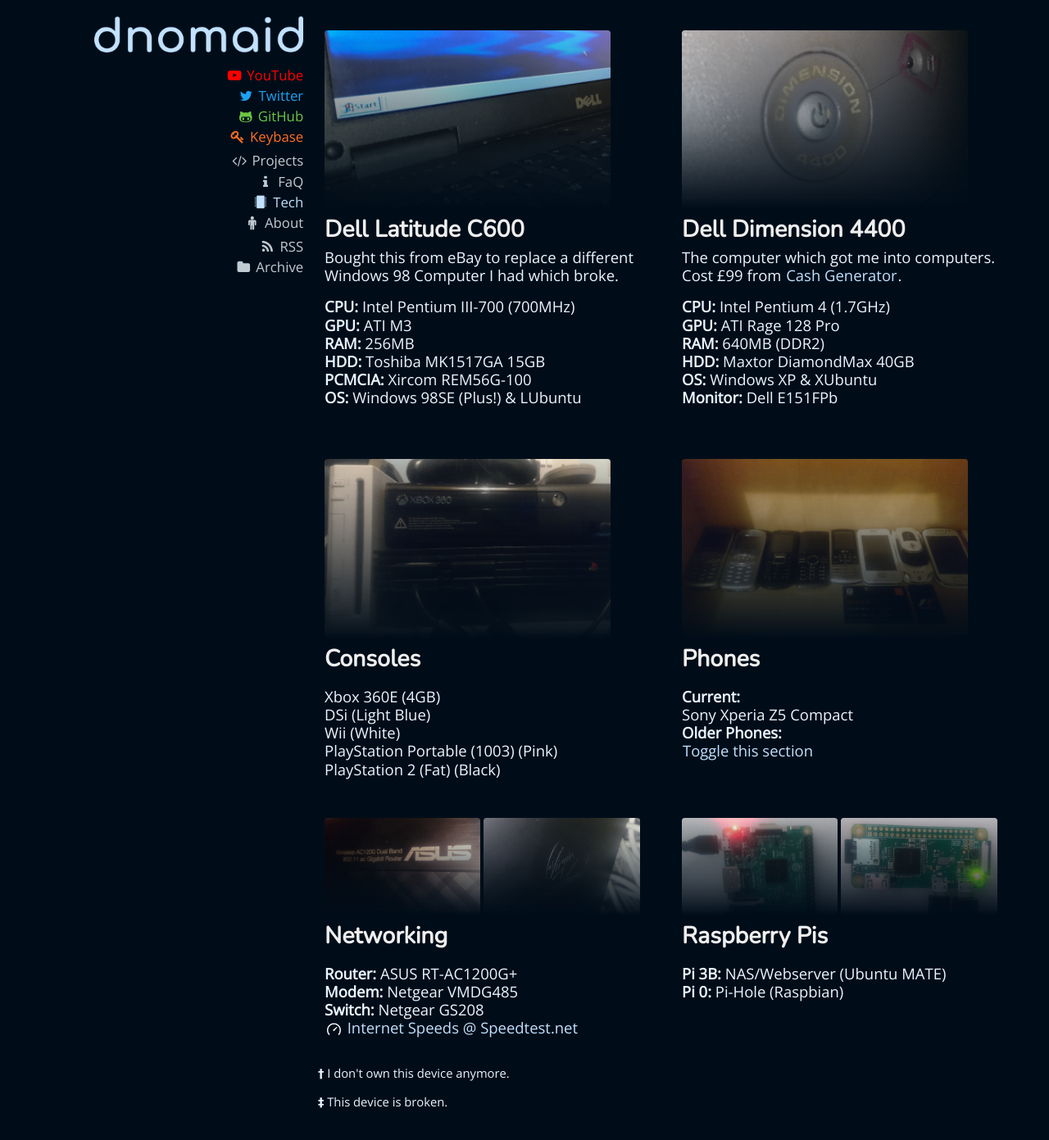
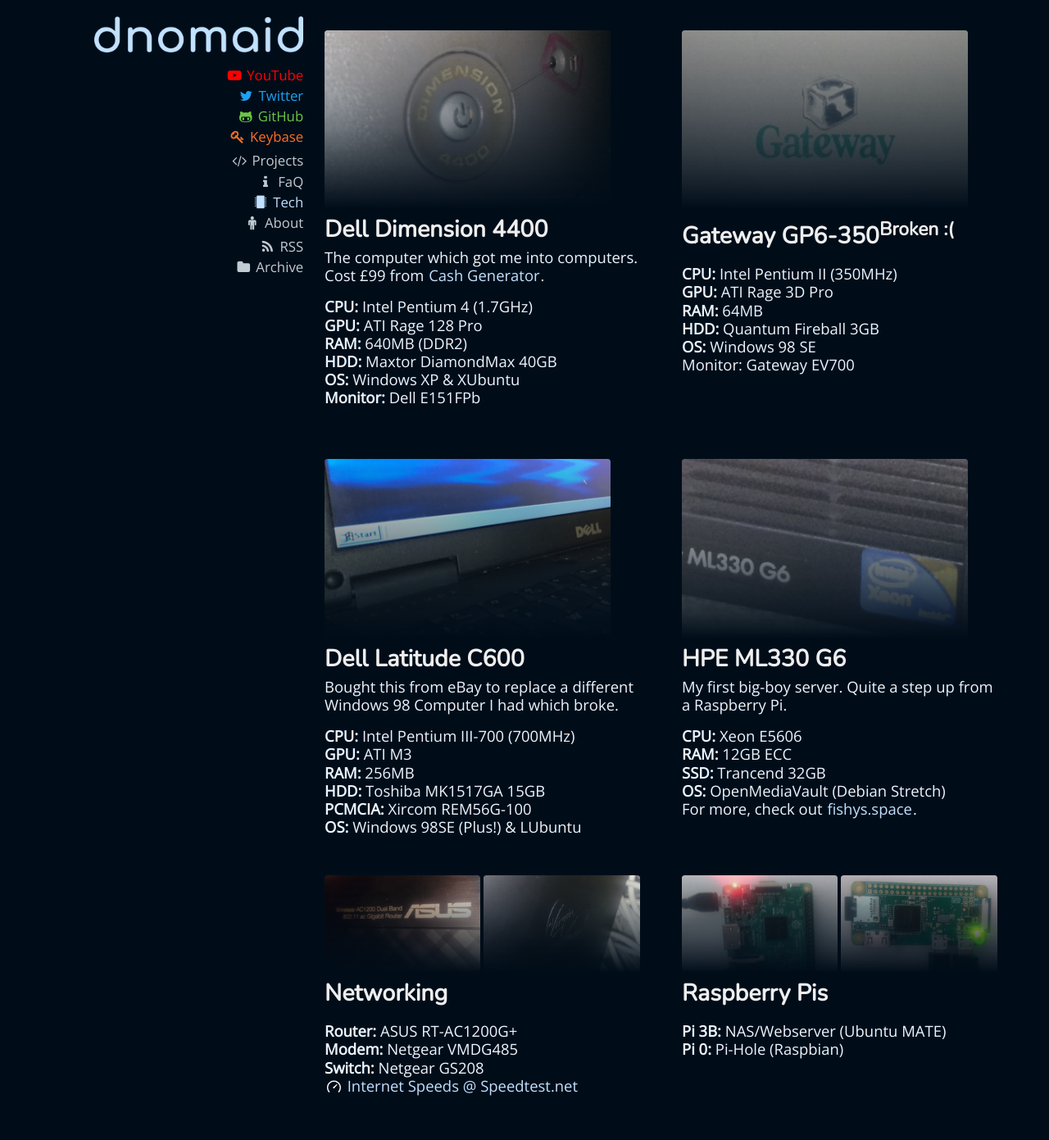
Before and after one commit to tomfishemoji/tomfishemoji.github.io, a Jekyll site: the page built from tech.html, in a window 1280 px wide and 1400 px high, scrolled down 1287 px. Shown: the top 1391 px of the window at 82% size. Built offline with Jekyll 4.4.1, drawn with Linux system fonts in a browser that asks for light colours; some of the changed text lies outside the part shown.

Commit message:
Add my fancy new server

```diff
--- a/tech.html
+++ b/tech.html
@@ -88,14 +88,21 @@
 </div>
 
 <div class="row">
-  <!--
-  Broken :(
-  Keeping commented out so the grid is even
-  -->
-  <!--
+    <div class="col d">
+        <img src="/img/devices/dell.png" draggable="false" alt="">
+        <h3>Dell Dimension 4400</h3>
+        <p>The computer which got me into computers. Cost £99 from <a href="https://en.wikipedia.org/wiki/Cash_Generator">Cash Generator</a>.</p>
+        <p><b>CPU:</b> Intel Pentium 4 (1.7GHz)</p>
+        <p><b>GPU:</b> ATI Rage 128 Pro</p>
+        <p><b>RAM:</b> 640MB (DDR2)</p>
+        <p><b>HDD:</b> Maxtor DiamondMax 40GB</p>
+        <p><b>OS:</b> Windows XP &amp; XUbuntu</p>
+        <p><b>Monitor:</b> Dell E151FPb</p>
+    </div>
+
     <div class="col">
         <img src="/img/devices/gateway.png" draggable="false" alt="">
-      <h3>Gateway GP6-350<sup>&Dagger;<sup></h3>
+        <h3>Gateway GP6-350<sup>Broken :(<sup></h3>
         <p><b>CPU:</b> Intel Pentium II (350MHz)</p>
         <p><b>GPU:</b> ATI Rage 3D Pro</p>
         <p><b>RAM:</b> 64MB</p>
@@ -103,8 +110,9 @@
         <p><b>OS:</b> Windows 98 SE</p>
         <p>Monitor: Gateway EV700</p>
     </div>
-  -->
+</div>
 
+<div class="row">
     <div class="col d">
         <img src="/img/devices/lat.png" draggable="false" alt="">
         <h3>Dell Latitude C600</h3>
@@ -118,19 +126,40 @@
     </div>
 
     <div class="col d">
-    <img src="/img/devices/dell.png" draggable="false" alt="">
-    <h3>Dell Dimension 4400</h3>
-    <p>The computer which got me into computers. Cost £99 from <a href="https://en.wikipedia.org/wiki/Cash_Generator">Cash Generator</a>.</p>
-    <p><b>CPU:</b> Intel Pentium 4 (1.7GHz)</p>
-    <p><b>GPU:</b> ATI Rage 128 Pro</p>
-    <p><b>RAM:</b> 640MB (DDR2)</p>
-    <p><b>HDD:</b> Maxtor DiamondMax 40GB</p>
-    <p><b>OS:</b> Windows XP &amp; XUbuntu</p>
-    <p><b>Monitor:</b> Dell E151FPb</p>
+        <img src="/img/devices/servermodel.jpg" draggable="false" alt="">
+        <h3>HPE ML330 G6</h3>
+        <p>My first big-boy server. Quite a step up from a Raspberry Pi.</p>
+        <p><b>CPU:</b> Xeon E5606</p>
+        <p><b>RAM:</b> 12GB ECC</p>
+        <p><b>SSD:</b> Trancend 32GB</p>
+        <p><b>OS:</b> OpenMediaVault (Debian Stretch)</p>
+        <p>For more, check out <a href="https://fishys.space">fishys.space</a>.</p>
     </div>
 </div>
 
 <div class="row">
+    <div class="col">
+        <img src="/img/devices/router.png" class="half" draggable="false" alt="">
+        <img src="/img/devices/virgin.png" class="half" draggable="false" alt="">
+        <h3>Networking</h3>
+        <p><b>Router:</b> ASUS RT-AC1200G+</p>
+        <p><b>Modem:</b> Netgear VMDG485</p>
+        <p><b>Switch:</b> Netgear GS208</p>
+        <p><a href="netspeeds"><img src="/img/speedtest-logo.png" class="icon" alt="Speedtest.net Logo">Internet Speeds @ Speedtest.net</a></p>
+    </div>
+
+    <div class="col">
+        <img src="/img/devices/pi3.png" class="half" draggable="false" alt="">
+        <img src="/img/devices/pi0.png" class="half" draggable="false" alt="">
+        <h3>Raspberry Pis</h3>
+        <p><b>Pi 3B:</b> NAS/Webserver (Ubuntu MATE)</p>
+        <p><b>Pi 0:</b> Pi-Hole (Raspbian)</p>
+    </div>
+</div>
+
+
+<div class="row">
+
     <div class="col">
         <img src="/img/devices/consoles.png" draggable="false" alt="">
         <h3>Consoles</h3>
@@ -162,27 +191,6 @@
 
 </div>
 
-<div class="row">
-  <div class="col">
-    <img src="/img/devices/router.png" class="half" draggable="false" alt="">
-    <img src="/img/devices/virgin.png" class="half" draggable="false" alt="">
-    <h3>Networking</h3>
-    <p><b>Router:</b> ASUS RT-AC1200G+</p>
-    <p><b>Modem:</b> Netgear VMDG485</p>
-    <p><b>Switch:</b> Netgear GS208</p>
-    <p><a href="netspeeds"><img src="/img/speedtest-logo.png" class="icon" alt="Speedtest.net Logo">Internet Speeds @ Speedtest.net</a></p>
-  </div>
-
-  <div class="col">
-    <img src="/img/devices/pi3.png" class="half" draggable="false" alt="">
-    <img src="/img/devices/pi0.png" class="half" draggable="false" alt="">
-    <h3>Raspberry Pis</h3>
-    <p><b>Pi 3B:</b> NAS/Webserver (Ubuntu MATE)</p>
-    <p><b>Pi 0:</b> Pi-Hole (Raspbian)</p>
-  </div>
-</div>
-
-<p style="margin-bottom: 24px;"><sub><b>&dagger;</b> I don't own this device anymore.</sub><br>
 <sub><b>&Dagger;</b> This device is broken.</sub></p>
 
 
```
Also changed, not shown: img/devices/serverfront.jpg (added), img/devices/servermodel.jpg (added). Lines whose indentation alone changed are shown as unchanged.
